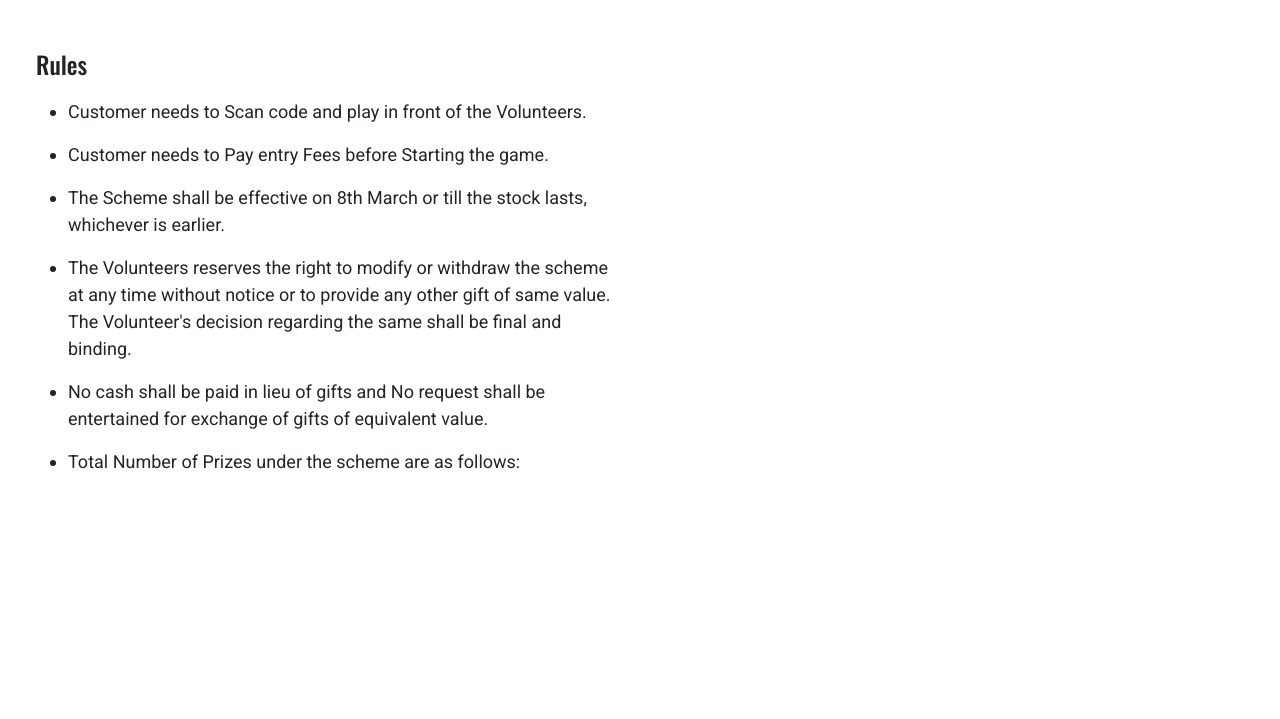
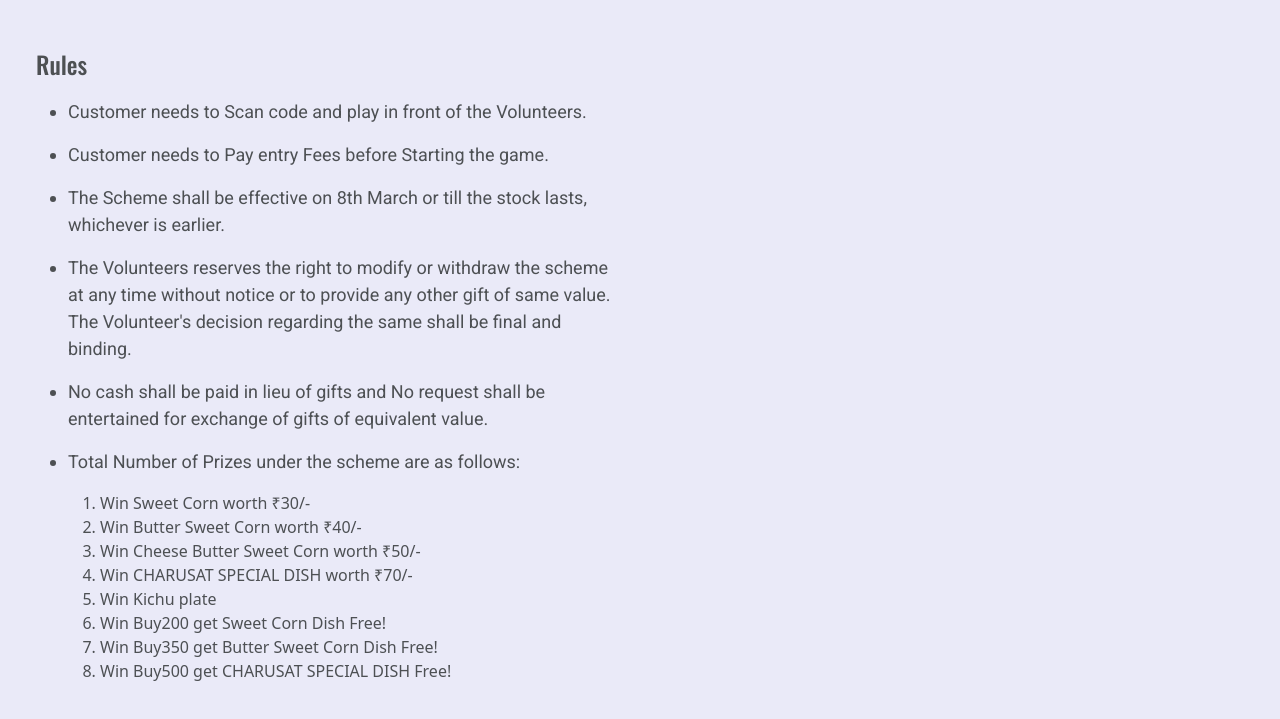
Before and after one commit to niish03/game-stall20, a plain HTML site: page index.html in a window 1280 px wide. Shown: the part 71-790 px from the top of the page. Drawn offline with nearby package versions, Linux system fonts and the light colour scheme; a script that the page names is missing.

Commit message:
Update index.html

```diff
--- a/index.html
+++ b/index.html
@@ -16,7 +16,6 @@ html {
 .scratchpad{
   width: 550px;
   height: 545px;
-  border: solid 10px #FFFFFF;
   margin:0 auto;
 }
 body {
@@ -87,7 +86,13 @@ body {
 .f-2{
     font-family: 'Roboto', sans-serif;
 }
-
+.bg{
+    background-color: #e5e5f7;
+opacity: 0.8;
+background-image:  radial-gradient(#444cf7 0.5px, transparent 0.5px), radial-gradient(#444cf7 0.5px, #e5e5f7 0.5px);
+background-size: 20px 20px;
+background-position: 0 0,10px 10px;
+}
   </style>
   <link rel="preconnect" href="https://fonts.googleapis.com">
   <link rel="preconnect" href="https://fonts.gstatic.com" crossorigin>
@@ -107,7 +112,7 @@ body {
         </div>
       </nav>
 
-<div class="row " id="rules">
+<div class="row bg" id="rules">
     <div class="col p-5">
 <p class="f-1" style="font-size: x-large;">Rules</p>
 <ul style="list-style-type:disc;">
@@ -134,13 +139,23 @@ body {
 
     <li>
         <p class="f-2" style="font-size: large;">Total Number of Prizes under the scheme are as follows:</p>
+        <ol>
+            <li>Win Sweet Corn worth ₹30/-</li>
+            <li>Win Butter Sweet Corn worth ₹40/-</li>
+            <li>Win Cheese Butter Sweet Corn worth ₹50/-</li>
+            <li>Win CHARUSAT SPECIAL DISH worth ₹70/-</li>
+            <li>Win Kichu plate</li>
+            <li>Win Buy200 get Sweet Corn Dish Free!</li>
+            <li>Win Buy350 get Butter Sweet Corn Dish Free!</li>
+            <li>Win Buy500 get CHARUSAT SPECIAL DISH Free!</li>
+        </ol>
     </li>
 </ul>
 
     </div>
 
-    <div class="col">
-        <div class="scratch-container">
+    <div class="col d-flex">
+        <div class="scratch-container pt-5 pb-5">
             <div id="promo" class="scratchpad"></div>
           </div>
           <div class="promo-container" style="display:none;">
```
